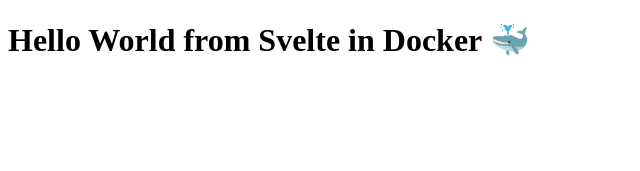
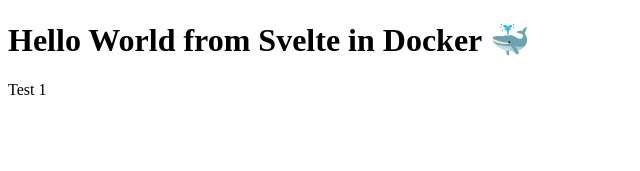
Before and after one commit to TeamCorgo/ColorMask, a Svelte app in the folder frontend/: page / in a window 1280 px wide. Shown: the top 171 px of the page, without its empty margins (0-640 px from the left). Built offline with nearby package versions, Linux system fonts and the light colour scheme.

Commit message:
Added client refresh

```diff
--- a/frontend/index.html
+++ b/frontend/index.html
@@ -1,11 +1,16 @@
 <!DOCTYPE html>
+
 <html lang="en">
-  <head>
+
+<head>
     <meta charset="UTF-8" />
     <title>Svelte Docker Hello</title>
     <meta name="viewport" content="width=device-width, initial-scale=1.0" />
-  </head>
-  <body>
+    <meta http-equiv="refresh" content="10">
+</head>
+
+<body>
     <script type="module" src="/src/main.js"></script>
-  </body>
+</body>
+
 </html>
--- a/frontend/src/App.svelte
+++ b/frontend/src/App.svelte
@@ -1 +1,3 @@
+
 <h1>Hello World from Svelte in Docker 🐳</h1>
+<p>Test 1</p>
```
